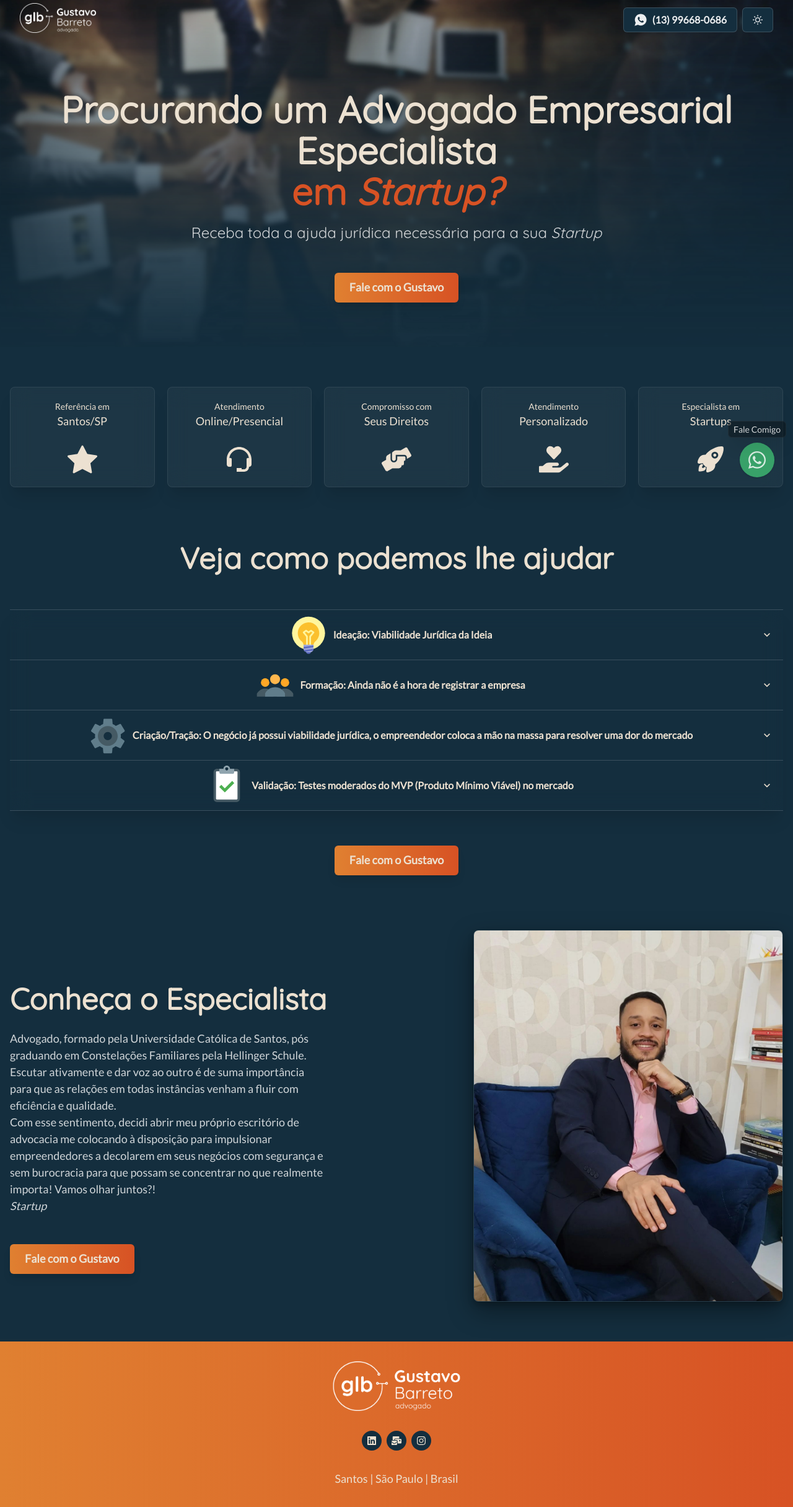
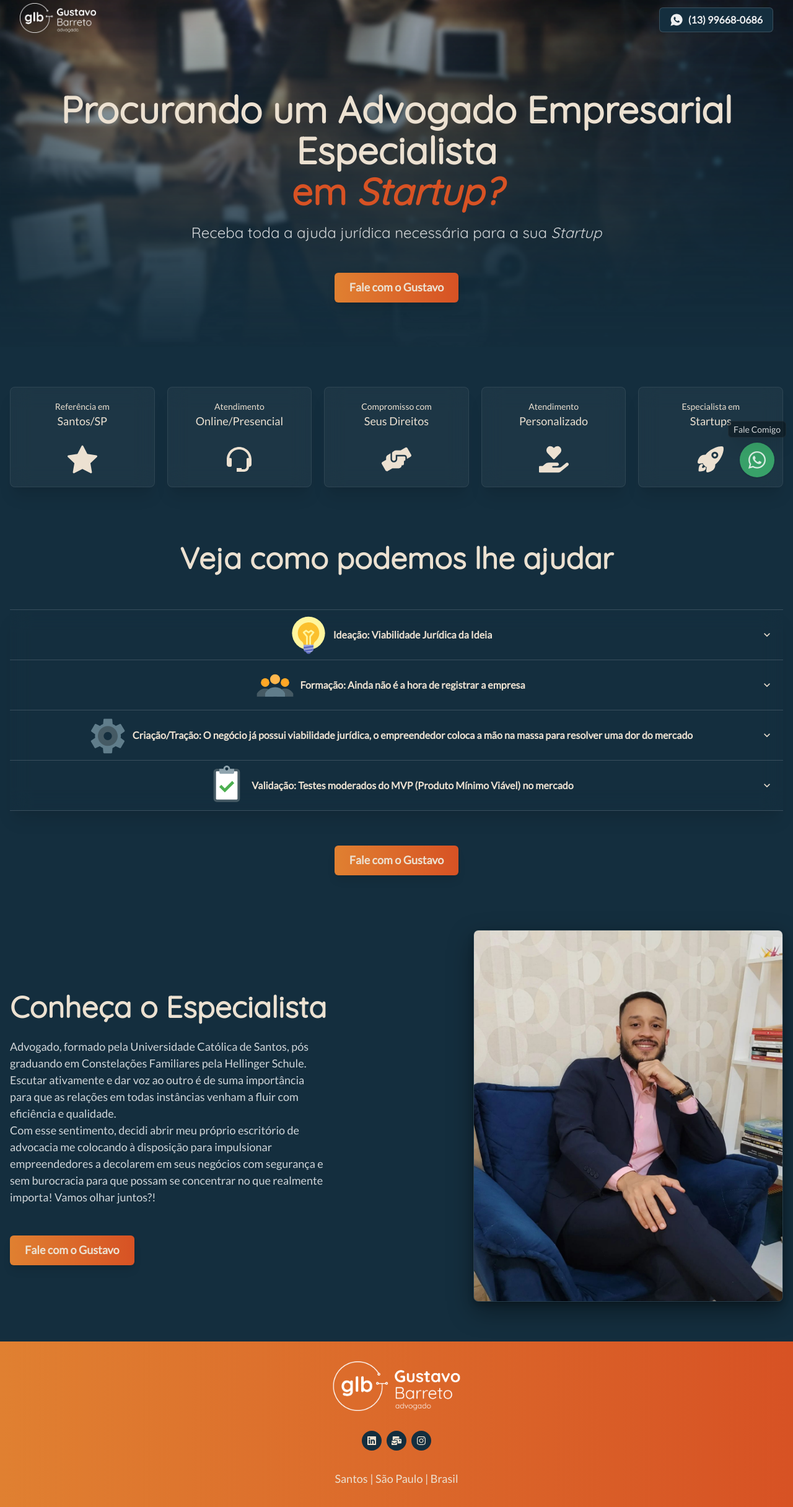
Before and after one commit to maxinelobato/gustavobarreto, a React (Vite) app: page / in a window 1280 px wide. Shown: the whole page at 62% size. Built offline with nearby package versions, Linux system fonts and the light colour scheme.

Commit message:
changesall

```diff
--- a/src/components/About.tsx
+++ b/src/components/About.tsx
@@ -46,7 +46,6 @@ export function About() {
                 colocando à disposição para impulsionar empreendedores a decolarem em
                 seus negócios com segurança e sem burocracia para que possam se
                 concentrar no que realmente importa! Vamos olhar juntos?! <br />
-                <i>Startup</i>
               </Text>
               <Stack pt={6} direction={{ base: 'column', md: 'row' }} spacing={4}>
                 <ButtonCta />
--- a/src/components/Navbar.tsx
+++ b/src/components/Navbar.tsx
@@ -17,7 +17,7 @@ import imgLogo1 from '../assets/img/logobrancagrande.svg';
 import imgLogo2 from '../assets/img/logobrancapequena.svg';
 
 export function Navbar() {
-  const { colorMode, toggleColorMode } = useColorMode();
+  // const { colorMode, toggleColorMode } = useColorMode();
   const bg = useColorModeValue('brandblue.500', 'brandblue.600');
   const color = useColorModeValue('brandbeige.100', 'brandbeige.200');
 
@@ -70,14 +70,14 @@ export function Navbar() {
                       (13) 99668-0686
                     </Link>
                   </Button>
-                  <Button
+                  {/* <Button
                     variant={'outline'}
                     bgColor={bg}
                     _hover={{ bgColor: 'blue.800', color: 'whiteAlpha' }}
                     onClick={toggleColorMode}
                   >
                     {colorMode === 'light' ? <MoonIcon /> : <SunIcon />}
-                  </Button>
+                  </Button> */}
                 </Stack>
               </Flex>
             </Flex>
```
